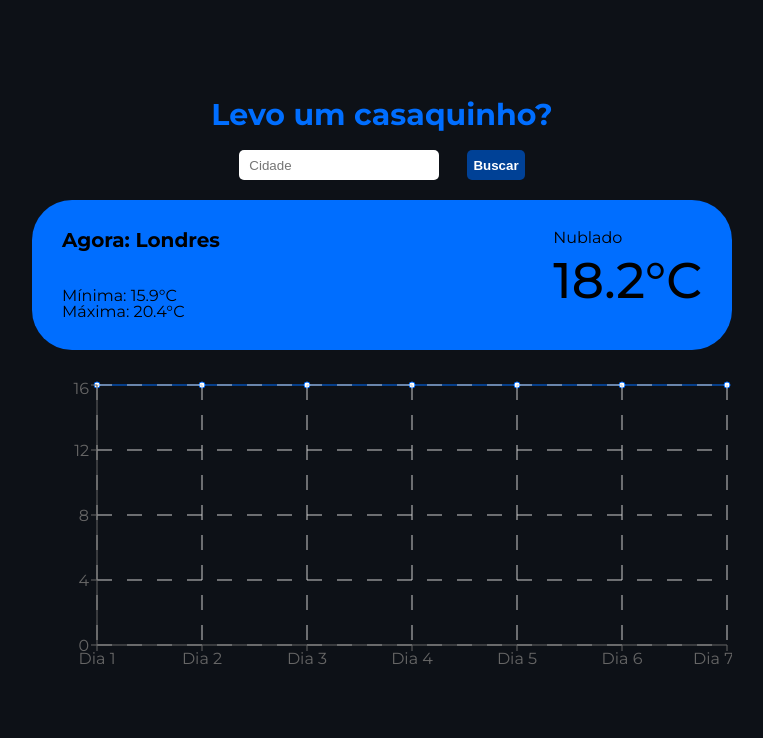
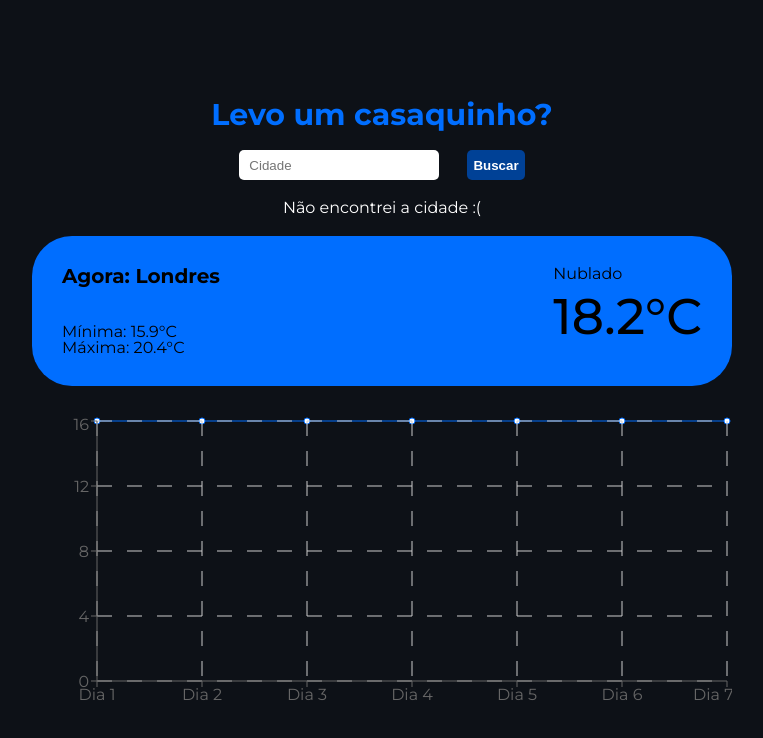
Before and after one commit to hardkill551/DoITakeALittleJacket, a React (Vite) app: page / in a window 1280 px wide. Both pictures are taken after a click on the button "Buscar". Shown: the top 738 px of the page, without its empty margins (258-1021 px from the left). Built offline with nearby package versions, Linux system fonts and the light colour scheme.

Commit message:
feat/withoutCity

```diff
--- a/src/components/FindCity/FindCity.tsx
+++ b/src/components/FindCity/FindCity.tsx
@@ -11,10 +11,12 @@ export default function FindCity({
   setBackground,
 }: FindCityProps) {
   const [city, setCity] = useState<string>("");
+  const [hasCity, setHasCity] = useState<boolean>(true);
 
   return (
     <FindCityStyle>
       <h1>Levo um casaquinho?</h1>
+
       <div>
         <input
           placeholder="Cidade"
@@ -22,11 +24,12 @@ export default function FindCity({
         ></input>
         <button onClick={() => findWeather(city)}>Buscar</button>
       </div>
+      {hasCity?<></>:<p>Não encontrei a cidade :(</p>}
     </FindCityStyle>
   );
 
   async function findWeather(city: string | null): Promise<void> {
-    if (!city) return;
+    if (!city) return setHasCity(false);
 
     const coordinatesRes = await axios.get(
       `http://api.openweathermap.org/geo/1.0/direct?q=${city}&appid=${
@@ -34,7 +37,8 @@ export default function FindCity({
       }&lang=pt_br`
     );
 
-    if (!coordinatesRes.data.length) return;
+    if (!coordinatesRes.data.length) return setHasCity(false);
+    setHasCity(true);
     const lon = coordinatesRes.data[0].lon;
     const lat = coordinatesRes.data[0].lat;
 
--- a/src/components/FindCity/FindCityStyle.tsx
+++ b/src/components/FindCity/FindCityStyle.tsx
@@ -5,6 +5,10 @@ export const FindCityStyle = styled.div`
   flex-direction: column;
   align-items: center;
   margin-bottom: 20px;
+  p{
+    margin-top: 20px;
+    color: white;
+  }
   h1 {
     color: #006eff;
     font-weight: 700;
```
